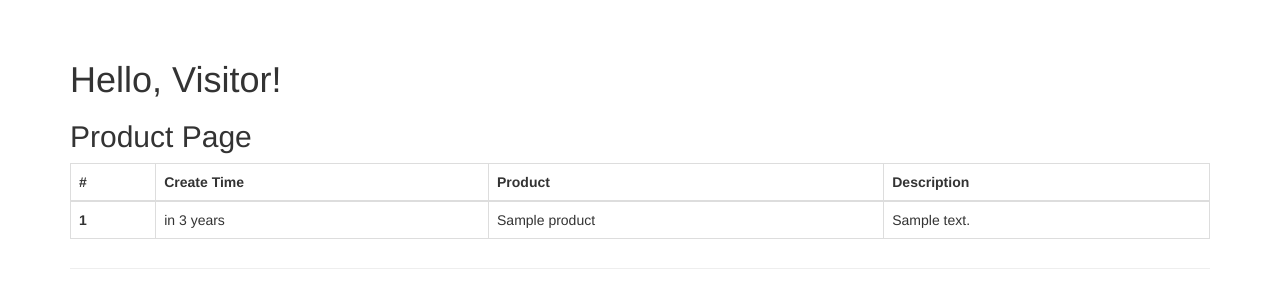
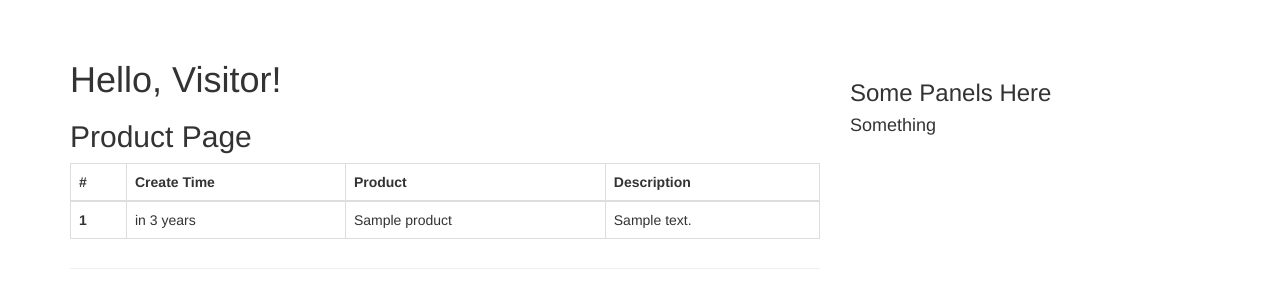
Before and after one commit to audricsun/TeSonic, a Flask app: page /library/product in a window 1280 px wide. Shown: the part 52-360 px from the top of the page. Run offline with Flask 2, Linux system fonts and the light colour scheme; tables that the repository leaves empty hold one stand-in row (values such as "Sample post"); some libraries are stand-ins or nearby versions.

Commit message:
add some new html grid thing

```diff
--- a/TeSonic/app/templates/library/product.html
+++ b/TeSonic/app/templates/library/product.html
@@ -3,6 +3,8 @@
 {% block title %}Products{% endblock %}
 
 {% block page_content %}
+<div class="row">
+  <div class="col-md-8">
       <div class="page-header">
         <h1>Hello, {% if current_user.is_authenticated %}{{ current_user.username }}{% else %}Visitor{% endif %}!</h1>
         <h2>Product Page</h2>
@@ -26,6 +28,13 @@
                 {% endfor %}
             </tbody>
         </table>
+      </div>
+  </div>
+  <div class="col-md-4">
+      <br><br>
+      <h3>Some Panels Here</h3>
+      <h4>Something</h4>
+  </div>
+</div>
 
-</div>
 {% endblock %}
```
Lines whose indentation alone changed are shown as unchanged.
